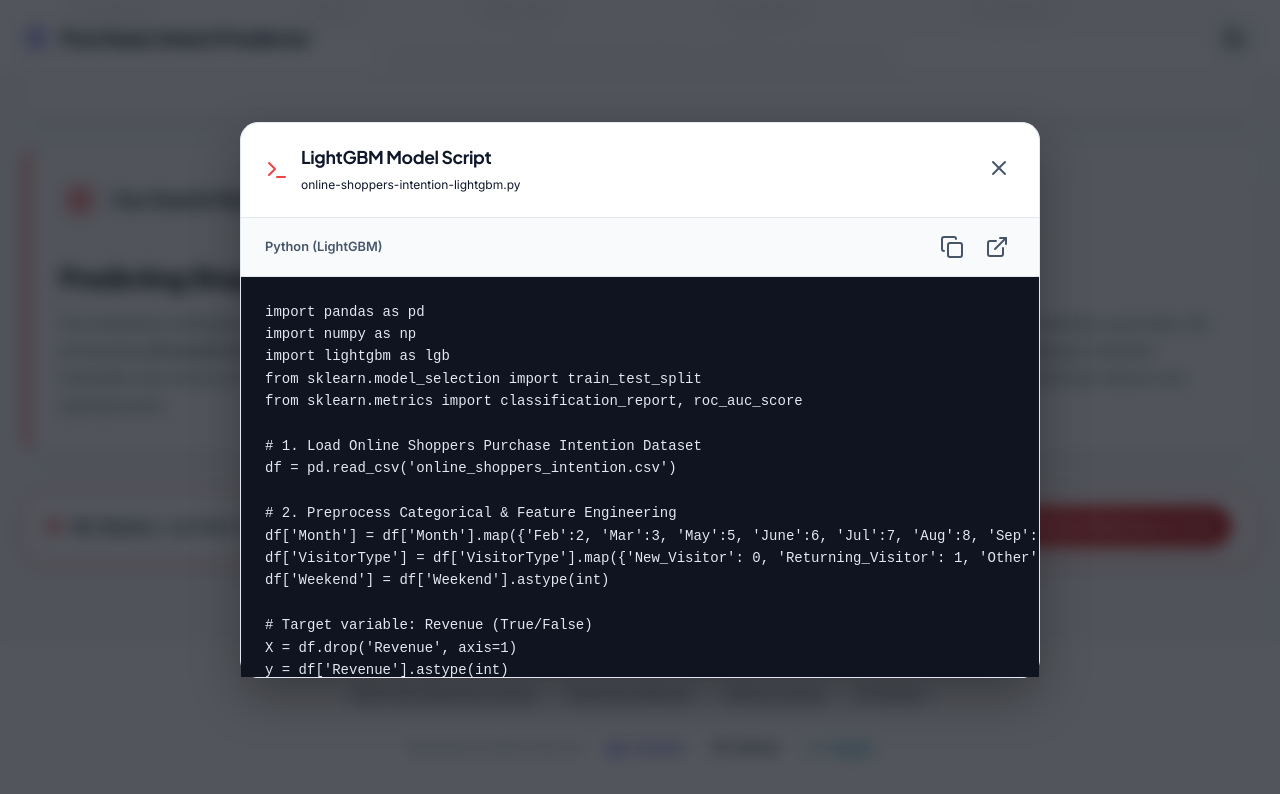
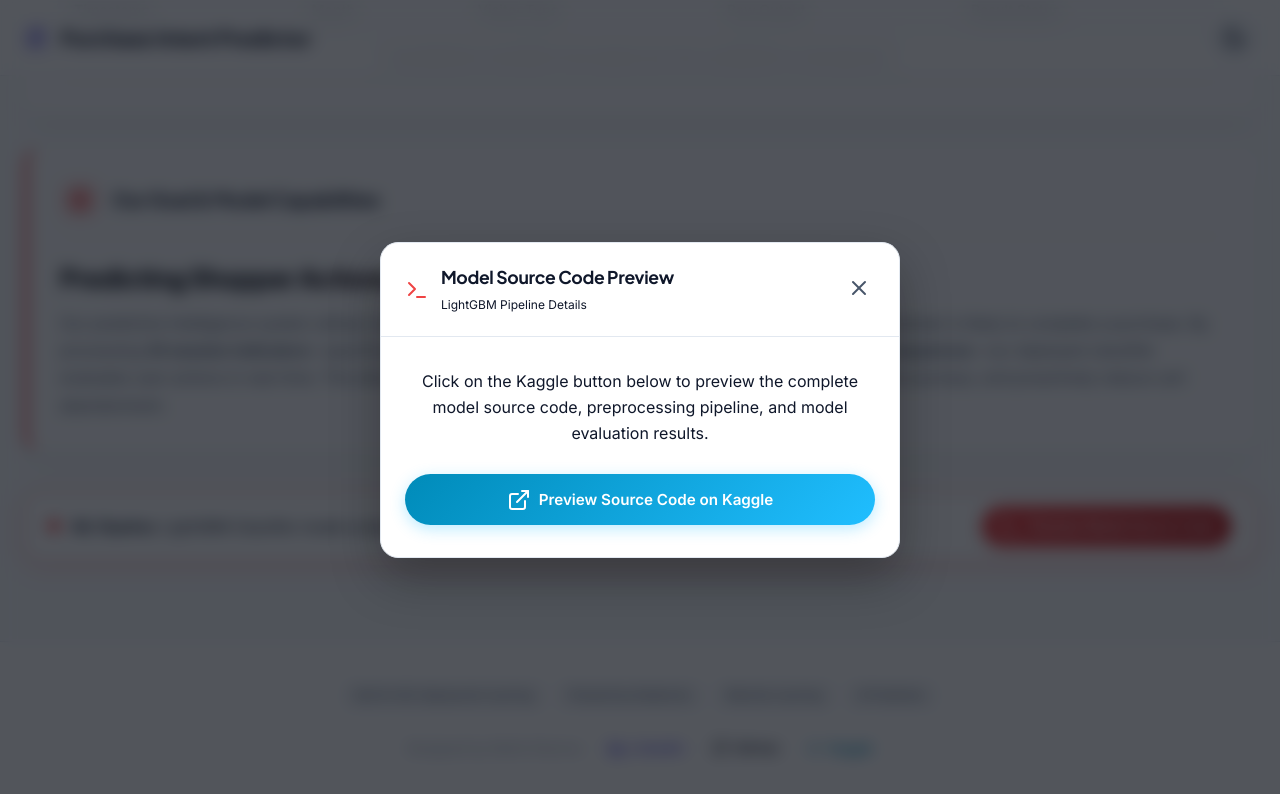
Before and after one commit to mohitsharmaa21/Purchase-Intent-Predictor, a React (Vite) app: page / in a window 1280 px wide. Both pictures are taken after a click on the element 640 px from the left and 3485 px from the top of the page. Shown: the part 2959-3753 px from the top of the page. Built offline with nearby package versions, Linux system fonts and the light colour scheme.

Commit message:
UpdateModelSourcePopupToRedirect

```diff
--- a/src/components/ModelSourcePopup.jsx
+++ b/src/components/ModelSourcePopup.jsx
@@ -1,59 +1,14 @@
 import React, { useState } from 'react';
-import { Terminal, X, Copy, Check, ExternalLink } from 'lucide-react';
+import { Terminal, X, ExternalLink } from 'lucide-react';
 
-const PYTHON_CODE = `import pandas as pd
-import numpy as np
-import lightgbm as lgb
-from sklearn.model_selection import train_test_split
-from sklearn.metrics import classification_report, roc_auc_score
-
-# 1. Load Online Shoppers Purchase Intention Dataset
-df = pd.read_csv('online_shoppers_intention.csv')
-
-# 2. Preprocess Categorical & Feature Engineering
-df['Month'] = df['Month'].map({'Feb':2, 'Mar':3, 'May':5, 'June':6, 'Jul':7, 'Aug':8, 'Sep':9, 'Oct':10, 'Nov':11, 'Dec':12})
-df['VisitorType'] = df['VisitorType'].map({'New_Visitor': 0, 'Returning_Visitor': 1, 'Other': 2})
-df['Weekend'] = df['Weekend'].astype(int)
-
-# Target variable: Revenue (True/False)
-X = df.drop('Revenue', axis=1)
-y = df['Revenue'].astype(int)
-
-# Split dataset
-X_train, X_test, y_train, y_test = train_test_split(X, y, test_size=0.2, random_state=42, stratify=y)
-
-# 3. Train Deployed LightGBM Classifier
-model = lgb.LGBMClassifier(
-    n_estimators=150,
-    learning_rate=0.05,
-    num_leaves=31,
-    max_depth=6,
-    subsample=0.8,
-    colsample_bytree=0.8,
-    random_state=42
-)
-
-model.fit(
-    X_train, y_train,
-    eval_set=[(X_test, y_test)],
-    callbacks=[lgb.early_stopping(15)]
-)
-
-# 4. Evaluate Model
-predictions = model.predict(X_test)
-probs = model.predict_proba(X_test)[:, 1]
-
-print(f"ROC AUC Score: {roc_auc_score(y_test, probs):.4f}")
-print(classification_report(y_test, predictions))`;
+const KAGGLE_URL = "https://www.kaggle.com/code/mohitsharma7231/online-shoppers-intention-lightgbm-model#Model-Evaluation-&-Results";
 
 export default function ModelSourcePopup() {
   const [isOpen, setIsOpen] = useState(false);
-  const [copied, setCopied] = useState(false);
 
-  const handleCopy = () => {
-    navigator.clipboard.writeText(PYTHON_CODE);
-    setCopied(true);
-    setTimeout(() => setCopied(false), 2000);
+  const handleRedirect = () => {
+    window.open(KAGGLE_URL, '_blank', 'noopener,noreferrer');
+    setIsOpen(false);
   };
 
   return (
@@ -72,16 +27,16 @@ export default function ModelSourcePopup() {
         </button>
       </div>
 
-      {/* Code Modal */}
+      {/* Redirect Modal */}
       {isOpen && (
         <div className="modal-overlay active" onClick={() => setIsOpen(false)}>
-          <div className="modal-container active" onClick={(e) => e.stopPropagation()} style={{ maxWidth: '800px' }}>
+          <div className="modal-container active" onClick={(e) => e.stopPropagation()} style={{ maxWidth: '520px' }}>
             <div className="modal-header">
               <div className="modal-header-title">
                 <Terminal className="w-5 h-5 text-primary" style={{ color: 'var(--error)' }} />
                 <div>
-                  <h3 className="modal-title">LightGBM Model Script</h3>
-                  <span className="text-secondary" style={{ fontSize: '0.75rem' }}>online-shoppers-intention-lightgbm.py</span>
+                  <h3 className="modal-title">Model Source Code Preview</h3>
+                  <span className="text-secondary" style={{ fontSize: '0.75rem' }}>LightGBM Pipeline Details</span>
                 </div>
               </div>
               <button className="modal-close-btn" onClick={() => setIsOpen(false)}>
@@ -89,27 +44,27 @@ export default function ModelSourcePopup() {
               </button>
             </div>
 
-            <div className="modal-body" style={{ padding: '0' }}>
-              <div className="code-header">
-                <span className="code-lang">Python (LightGBM)</span>
-                <div style={{ display: 'flex', gap: '0.5rem' }}>
-                  <button className="btn-icon" onClick={handleCopy} title="Copy Code">
-                    {copied ? <Check className="w-4 h-4 text-success" /> : <Copy className="w-4 h-4" />}
-                  </button>
-                  <a
-                    href="https://www.kaggle.com/code/mohitsharma7231/online-shoppers-intention-lightgbm-model"
-                    target="_blank"
-                    rel="noopener noreferrer"
-                    className="btn-icon"
-                    title="Open on Kaggle"
-                  >
-                    <ExternalLink className="w-4 h-4" />
-                  </a>
-                </div>
-              </div>
-              <pre className="code-pre">
-                <code>{PYTHON_CODE}</code>
-              </pre>
+            <div className="modal-body" style={{ padding: '2rem 1.5rem', textAlign: 'center' }}>
+              <p style={{ fontSize: '1rem', color: 'var(--text-primary)', marginBottom: '1.75rem', lineHeight: '1.6' }}>
+                Click on the Kaggle button below to preview the complete model source code, preprocessing pipeline, and model evaluation results.
+              </p>
+
+              <button
+                className="popup-btn"
+                onClick={handleRedirect}
+                style={{
+                  padding: '0.85rem 2rem',
+                  fontSize: '0.95rem',
+                  width: '100%',
+                  justifyContent: 'center',
+                  borderRadius: '30px',
+                  background: 'linear-gradient(135deg, #008bb9 0%, #20beff 100%)',
+                  boxShadow: '0 4px 15px rgba(32, 190, 255, 0.3)'
+                }}
+              >
+                <ExternalLink className="w-4.5 h-4.5 mr-2" />
+                Preview Source Code on Kaggle
+              </button>
             </div>
           </div>
         </div>
```
